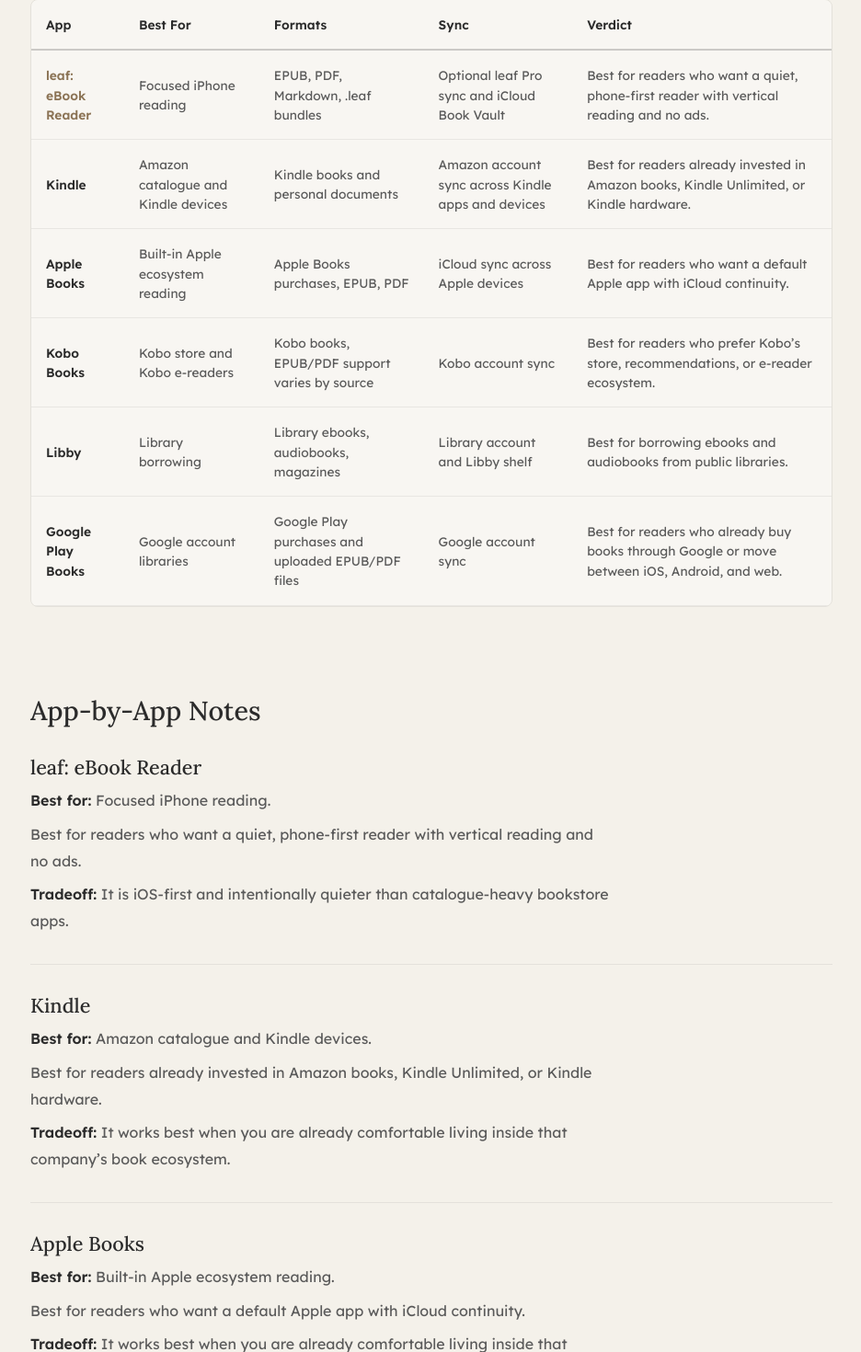
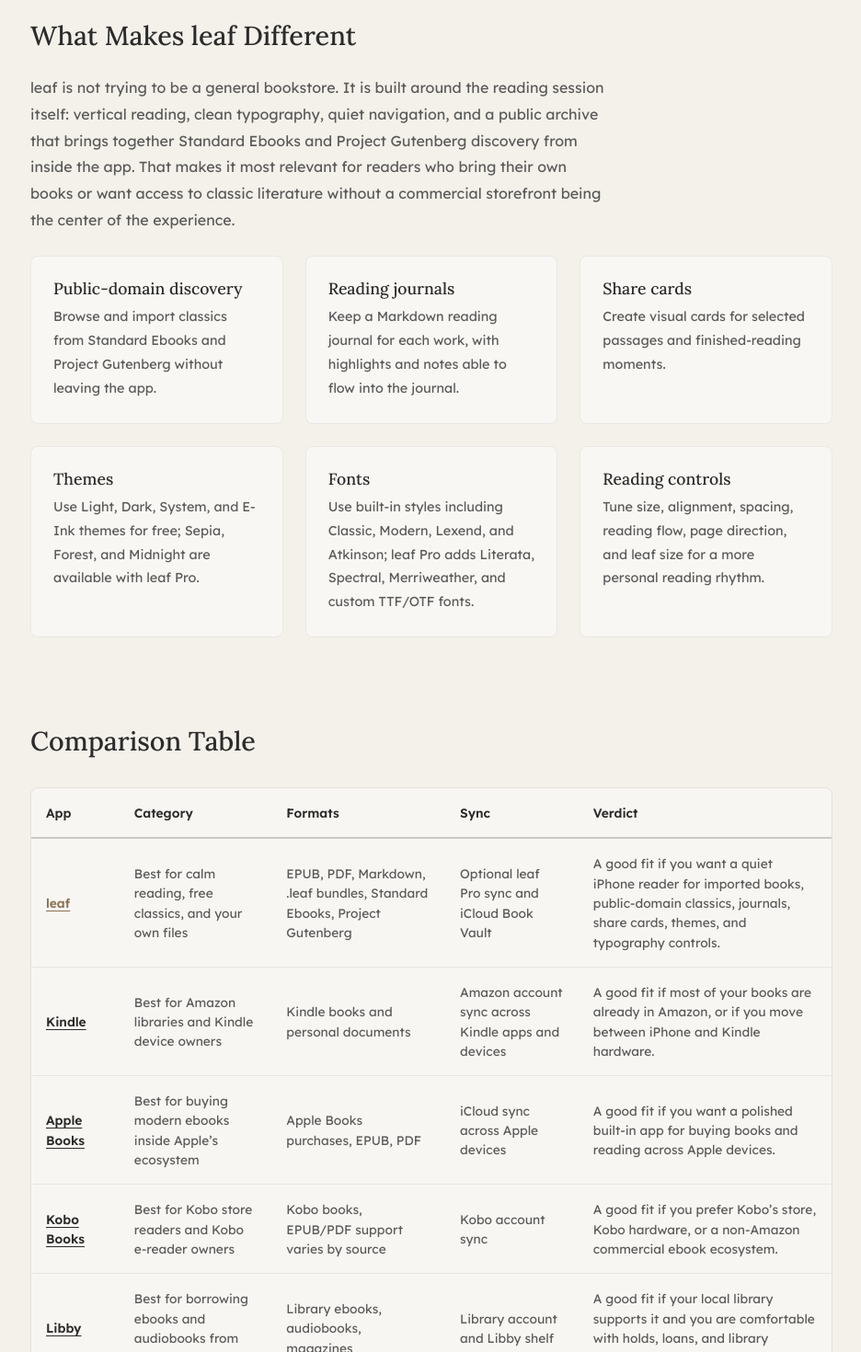
Before and after one commit to abejesri-stack/readleaf-site, a React (Vite) app: page /guides/best-ebook-reader-apps-iphone in a window 1280 px wide. Shown: the part 1323-2793 px from the top of the page at 92% size, without its empty margins (171-1107 px from the left). Built offline with nearby package versions, Linux system fonts and the light colour scheme; no server answers.

Commit message:
feat: update ebook reader comparison page with improved app metadata, source links, and dedicated leaf feature section

```diff
--- a/src/pages/BestEbookReaderAppsPage.jsx
+++ b/src/pages/BestEbookReaderAppsPage.jsx
@@ -3,67 +3,73 @@
 
 const appRows = [
   {
-    name: 'leaf: eBook Reader',
-    bestFor: 'Focused iPhone reading',
-    formats: 'EPUB, PDF, Markdown, .leaf bundles',
+    name: 'leaf',
+    category: 'Best for calm reading, free classics, and your own files',
+    href: 'https://apps.apple.com/app/leaf-ebook-reader/id6758810936',
+    formats: 'EPUB, PDF, Markdown, .leaf bundles, Standard Ebooks, Project Gutenberg',
     sync: 'Optional leaf Pro sync and iCloud Book Vault',
     model: 'Free download, optional Pro subscription',
-    verdict: 'Best for readers who want a quiet, phone-first reader with vertical reading and no ads.',
+    verdict: 'A good fit if you want a quiet iPhone reader for imported books, public-domain classics, journals, share cards, themes, and typography controls.',
   },
   {
     name: 'Kindle',
-    bestFor: 'Amazon catalogue and Kindle devices',
+    category: 'Best for Amazon libraries and Kindle device owners',
+    href: 'https://apps.apple.com/us/app/amazon-kindle/id302584613?l=en&platform=iphone',
     formats: 'Kindle books and personal documents',
     sync: 'Amazon account sync across Kindle apps and devices',
     model: 'Free app with paid books and subscriptions',
-    verdict: 'Best for readers already invested in Amazon books, Kindle Unlimited, or Kindle hardware.',
+    verdict: 'A good fit if most of your books are already in Amazon, or if you move between iPhone and Kindle hardware.',
   },
   {
     name: 'Apple Books',
-    bestFor: 'Built-in Apple ecosystem reading',
+    category: 'Best for buying modern ebooks inside Apple’s ecosystem',
+    href: 'https://www.apple.com/apple-books/',
     formats: 'Apple Books purchases, EPUB, PDF',
     sync: 'iCloud sync across Apple devices',
     model: 'Built in with paid books and audiobooks',
-    verdict: 'Best for readers who want a default Apple app with iCloud continuity.',
+    verdict: 'A good fit if you want a polished built-in app for buying books and reading across Apple devices.',
   },
   {
     name: 'Kobo Books',
-    bestFor: 'Kobo store and Kobo e-readers',
+    category: 'Best for Kobo store readers and Kobo e-reader owners',
+    href: 'https://www.kobo.com/us/en/p/apps',
     formats: 'Kobo books, EPUB/PDF support varies by source',
     sync: 'Kobo account sync',
     model: 'Free app with paid books and audiobooks',
-    verdict: 'Best for readers who prefer Kobo’s store, recommendations, or e-reader ecosystem.',
+    verdict: 'A good fit if you prefer Kobo’s store, Kobo hardware, or a non-Amazon commercial ebook ecosystem.',
   },
   {
     name: 'Libby',
-    bestFor: 'Library borrowing',
+    category: 'Best for borrowing ebooks and audiobooks from libraries',
+    href: 'https://apps.apple.com/us/app/libby-the-library-app/id1076402606',
     formats: 'Library ebooks, audiobooks, magazines',
     sync: 'Library account and Libby shelf',
     model: 'Free with a participating library card',
-    verdict: 'Best for borrowing ebooks and audiobooks from public libraries.',
+    verdict: 'A good fit if your local library supports it and you are comfortable with holds, loans, and library availability.',
   },
   {
     name: 'Google Play Books',
-    bestFor: 'Google account libraries',
+    category: 'Best for Google account libraries across platforms',
+    href: 'https://apps.apple.com/us/app/google-play-books-audiobooks/id400989007?l=en',
     formats: 'Google Play purchases and uploaded EPUB/PDF files',
     sync: 'Google account sync',
     model: 'Free app with paid books and audiobooks',
-    verdict: 'Best for readers who already buy books through Google or move between iOS, Android, and web.',
+    verdict: 'A good fit if your books already live in Google Play, or if you move between iPhone, Android, and web reading.',
   },
 ]
 
 const faqItems = [
   {
     q: 'What is the best ebook reader app for iPhone?',
-    a: 'The best ebook reader app for iPhone depends on where your books come from. leaf is strongest for focused phone-first reading and imported books, Kindle is strongest for Amazon libraries, Apple Books is strongest for Apple ecosystem reading, and Libby is strongest for borrowing from libraries.',
+    a: 'The best ebook reader app for iPhone depends on where your books come from. leaf is useful for calm phone reading, imported books, and public-domain classics from Standard Ebooks and Project Gutenberg. Kindle is useful for Amazon libraries, Apple Books for Apple ecosystem purchases, Libby for library borrowing, Kobo for Kobo readers, and Google Play Books for Google account libraries.',
   },
   {
     q: 'Which iPhone reading app is best for EPUB files?',
-    a: 'For imported EPUB files, look for an app that supports clean import, readable typography, offline access, and reliable sync. leaf is designed around imported reading and a quiet phone-first interface, while Apple Books and Google Play Books can also handle EPUB workflows depending on how you manage your library.',
+    a: 'For imported EPUB files, look for an app that supports clean import, readable typography, offline access, and a sync model that matches how you read. leaf is designed around imported reading and a quiet phone-first interface, while Apple Books and Google Play Books can also handle EPUB workflows depending on how you manage your library.',
   },
   {
     q: 'Which ebook app is best for free books?',
-    a: 'Libby is best if you have access to a participating library. leaf is strong for public-domain classics and focused reading. Kindle, Apple Books, Kobo, and Google Play Books all include free titles, but their main strength is paid catalogue access.',
+    a: 'Libby is the most obvious choice if you have access to a participating library. leaf is useful for public-domain classics because it integrates Standard Ebooks and Project Gutenberg discovery alongside focused reading. Kindle, Apple Books, Kobo, and Google Play Books all include free titles, but their main strength is paid catalogue access.',
   },
   {
     q: 'Should I use Kindle or Apple Books on iPhone?',
@@ -98,6 +104,8 @@
 }
 
 const sourceLinks = [
+  { label: 'Project Gutenberg', href: 'https://www.gutenberg.org/' },
+  { label: 'Standard Ebooks', href: 'https://standardebooks.org/' },
   { label: 'Apple Books', href: 'https://www.apple.com/apple-books/' },
   { label: 'Amazon Kindle app guide', href: 'https://www.aboutamazon.com/news/devices/kindle-app-guide' },
   { label: 'Kobo app', href: 'https://www.kobo.com/us/en/p/apps' },
@@ -173,7 +181,7 @@
           Best eBook Reader Apps for iPhone in 2026
         </h1>
         <p style={{ ...textStyle, fontSize: '1.125rem' }}>
-          A practical comparison of the strongest iPhone reading apps, from focused imported-book readers to store ecosystems and library borrowing.
+          A practical comparison of iPhone reading apps for different needs: calm reading, ebook purchases, library borrowing, device ecosystems, and cross-platform libraries.
         </p>
       </header>
 
@@ -184,7 +192,7 @@
               Quick verdict
             </p>
             <p style={{ ...textStyle, margin: 0 }}>
-              <strong style={{ color: 'var(--color-ink)' }}>leaf</strong> is best if you want a calm, phone-first reader for imported books and classics. <strong style={{ color: 'var(--color-ink)' }}>Kindle</strong> is best for Amazon libraries. <strong style={{ color: 'var(--color-ink)' }}>Apple Books</strong> is best for Apple-native purchases and iCloud continuity. <strong style={{ color: 'var(--color-ink)' }}>Libby</strong> is best for library borrowing.
+              There is no single best iPhone ebook reader for everyone. Choose <strong style={{ color: 'var(--color-ink)' }}>leaf</strong> for calm reading, free classics, and your own files; <strong style={{ color: 'var(--color-ink)' }}>Kindle</strong> for Amazon libraries; <strong style={{ color: 'var(--color-ink)' }}>Apple Books</strong> for Apple-native purchases; <strong style={{ color: 'var(--color-ink)' }}>Kobo</strong> for Kobo readers; <strong style={{ color: 'var(--color-ink)' }}>Libby</strong> for library borrowing; and <strong style={{ color: 'var(--color-ink)' }}>Google Play Books</strong> for Google account libraries.
             </p>
           </div>
         </section>
@@ -194,11 +202,35 @@
             How to Choose an iPhone eBook Reader
           </h2>
           <p style={textStyle}>
-            The right reading app depends less on which app has the longest feature list and more on where your books come from. A reader with hundreds of Kindle purchases needs something different from a reader who imports EPUB files, borrows from a library, or wants a quiet place for public-domain classics.
+            The right reading app depends less on which app has the longest feature list and more on where your books come from. A reader with hundreds of Kindle purchases needs something different from a reader who imports EPUB files, borrows from a library, keeps a reading journal, or wants a quiet place for public-domain classics.
           </p>
           <p style={textStyle}>
-            For this guide, we evaluated each app on catalogue access, file support, reading experience, sync, privacy posture, offline use, and how much interface noise it adds around the text.
+            For this guide, we evaluated each app on catalogue access, file support, reading experience, sync, privacy posture, offline use, note-taking and journaling, typography, and how much interface noise it adds around the text.
           </p>
+        </section>
+
+        <section style={{ marginBottom: 'var(--space-12)' }}>
+          <h2 style={{ fontFamily: 'var(--font-serif)', fontSize: '1.8rem', marginBottom: 'var(--space-4)' }}>
+            What Makes leaf Different
+          </h2>
+          <p style={textStyle}>
+            leaf is not trying to be a general bookstore. It is built around the reading session itself: vertical reading, clean typography, quiet navigation, and a public archive that brings together Standard Ebooks and Project Gutenberg discovery from inside the app. That makes it most relevant for readers who bring their own books or want access to classic literature without a commercial storefront being the center of the experience.
+          </p>
+          <div style={{ display: 'grid', gap: 'var(--space-4)', gridTemplateColumns: 'repeat(auto-fit, minmax(240px, 1fr))' }}>
+            {[
+              ['Public-domain discovery', 'Browse and import classics from Standard Ebooks and Project Gutenberg without leaving the app.'],
+              ['Reading journals', 'Keep a Markdown reading journal for each work, with highlights and notes able to flow into the journal.'],
+              ['Share cards', 'Create visual cards for selected passages and finished-reading moments.'],
+              ['Themes', 'Use Light, Dark, System, and E-Ink themes for free; Sepia, Forest, and Midnight are available with leaf Pro.'],
+              ['Fonts', 'Use built-in styles including Classic, Modern, Lexend, and Atkinson; leaf Pro adds Literata, Spectral, Merriweather, and custom TTF/OTF fonts.'],
+              ['Reading controls', 'Tune size, alignment, spacing, reading flow, page direction, and leaf size for a more personal reading rhythm.'],
+            ].map(([heading, body]) => (
+              <div key={heading} style={{ background: 'rgba(255,255,255,0.42)', border: '1px solid rgba(43,43,43,0.07)', borderRadius: '8px', padding: 'var(--space-4)' }}>
+                <h3 style={{ fontFamily: 'var(--font-serif)', fontSize: '1.1rem', marginBottom: 'var(--space-2)' }}>{heading}</h3>
+                <p style={{ ...textStyle, fontSize: '0.9rem', margin: 0 }}>{body}</p>
+              </div>
+            ))}
+          </div>
         </section>
 
         <section style={{ marginBottom: 'var(--space-12)' }}>
@@ -210,7 +242,7 @@
               <thead>
                 <tr style={{ borderBottom: '2px solid rgba(43,43,43,0.22)' }}>
                   <th style={{ textAlign: 'left', padding: 'var(--space-3)', color: 'var(--color-ink)' }}>App</th>
-                  <th style={{ textAlign: 'left', padding: 'var(--space-3)', color: 'var(--color-ink)' }}>Best For</th>
+                  <th style={{ textAlign: 'left', padding: 'var(--space-3)', color: 'var(--color-ink)' }}>Category</th>
                   <th style={{ textAlign: 'left', padding: 'var(--space-3)', color: 'var(--color-ink)' }}>Formats</th>
                   <th style={{ textAlign: 'left', padding: 'var(--space-3)', color: 'var(--color-ink)' }}>Sync</th>
                   <th style={{ textAlign: 'left', padding: 'var(--space-3)', color: 'var(--color-ink)' }}>Verdict</th>
@@ -219,8 +251,12 @@
               <tbody>
                 {appRows.map((row) => (
                   <tr key={row.name} style={{ borderBottom: '1px solid rgba(43,43,43,0.08)' }}>
-                    <td style={{ padding: 'var(--space-3)', fontWeight: 600, color: row.name.startsWith('leaf') ? 'var(--color-accent)' : 'var(--color-ink)' }}>{row.name}</td>
-                    <td style={{ padding: 'var(--space-3)', color: 'var(--color-ink-light)' }}>{row.bestFor}</td>
+                    <td style={{ padding: 'var(--space-3)', fontWeight: 600, color: row.name === 'leaf' ? 'var(--color-accent)' : 'var(--color-ink)' }}>
+                      <a href={row.href} target="_blank" rel="noopener noreferrer" style={{ textDecoration: 'underline', textDecorationThickness: '1px', textUnderlineOffset: '3px' }}>
+                        {row.name}
+                      </a>
+                    </td>
+                    <td style={{ padding: 'var(--space-3)', color: 'var(--color-ink-light)' }}>{row.category}</td>
                     <td style={{ padding: 'var(--space-3)', color: 'var(--color-ink-light)' }}>{row.formats}</td>
                     <td style={{ padding: 'var(--space-3)', color: 'var(--color-ink-light)' }}>{row.sync}</td>
                     <td style={{ padding: 'var(--space-3)', color: 'var(--color-ink-light)' }}>{row.verdict}</td>
@@ -242,17 +278,22 @@
                   {row.name}
                 </h3>
                 <p style={{ ...textStyle, marginBottom: 'var(--space-2)' }}>
-                  <strong style={{ color: 'var(--color-ink)' }}>Best for:</strong> {row.bestFor}.
+                  <strong style={{ color: 'var(--color-ink)' }}>Category:</strong> {row.category}.
                 </p>
                 <p style={{ ...textStyle, marginBottom: 'var(--space-2)' }}>
                   {row.verdict}
                 </p>
                 <p style={{ ...textStyle, marginBottom: 0 }}>
-                  <strong style={{ color: 'var(--color-ink)' }}>Tradeoff:</strong> {row.name.startsWith('leaf')
-                    ? 'It is iOS-first and intentionally quieter than catalogue-heavy bookstore apps.'
+                  <strong style={{ color: 'var(--color-ink)' }}>Tradeoff:</strong> {row.name === 'leaf'
+                    ? 'It is iOS-first and intentionally quieter than catalogue-heavy bookstore apps, so it suits readers who value the reading environment over a giant paid storefront.'
                     : row.name === 'Libby'
                       ? 'Availability depends on your local library and loan wait times.'
                       : 'It works best when you are already comfortable living inside that company’s book ecosystem.'}
+                </p>
+                <p style={{ ...textStyle, fontSize: '0.9rem', marginTop: 'var(--space-2)', marginBottom: 0 }}>
+                  <a href={row.href} target="_blank" rel="noopener noreferrer" style={{ color: 'var(--color-accent)' }}>
+                    Visit {row.name}
+                  </a>
                 </p>
               </article>
             ))}
@@ -265,7 +306,9 @@
           </h2>
           <div style={{ display: 'grid', gap: 'var(--space-4)' }}>
             {[
-              ['You import your own books', 'Start with leaf if you want a quiet iPhone-native reading environment, especially for EPUBs and classics.'],
+              ['You import your own books', 'Start with leaf if you want a quiet iPhone-native reading environment, especially for EPUBs, PDFs, Markdown, and classics.'],
+              ['You read public-domain classics', 'Use leaf if you want Standard Ebooks and Project Gutenberg discovery integrated into the same app you read in.'],
+              ['You keep notes while reading', 'Use leaf if reading journals, highlights, notes, Markdown export, and share cards matter more than bookstore recommendations.'],
               ['You buy from Amazon', 'Use Kindle. It is the obvious choice when your library, recommendations, and devices already live in Amazon’s ecosystem.'],
               ['You borrow from the library', 'Use Libby. It solves a different problem from store apps: free library access with a card from a participating library.'],
               ['You want the default Apple experience', 'Use Apple Books. It is simple, built in, and works naturally with Apple purchases and iCloud.'],
```
Also changed, not shown: scripts/postbuild.js (+12 -9 lines).
